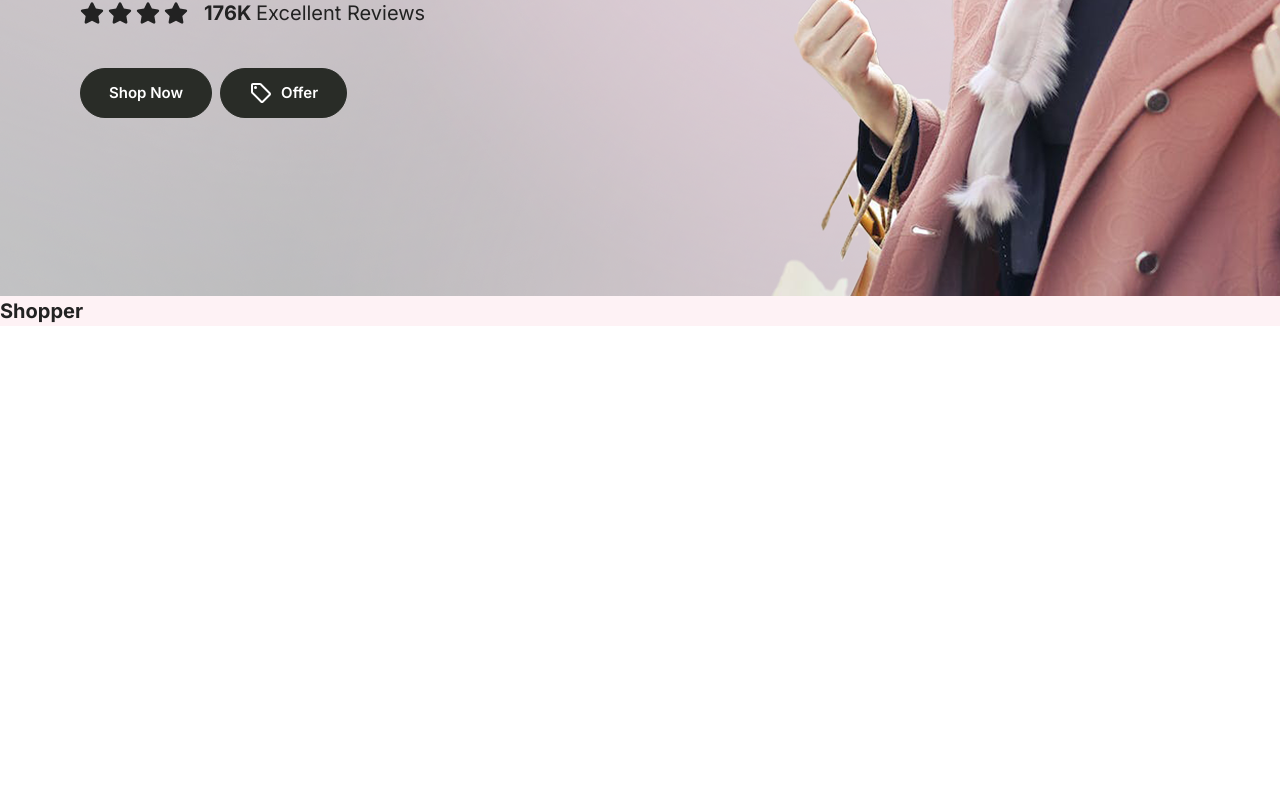
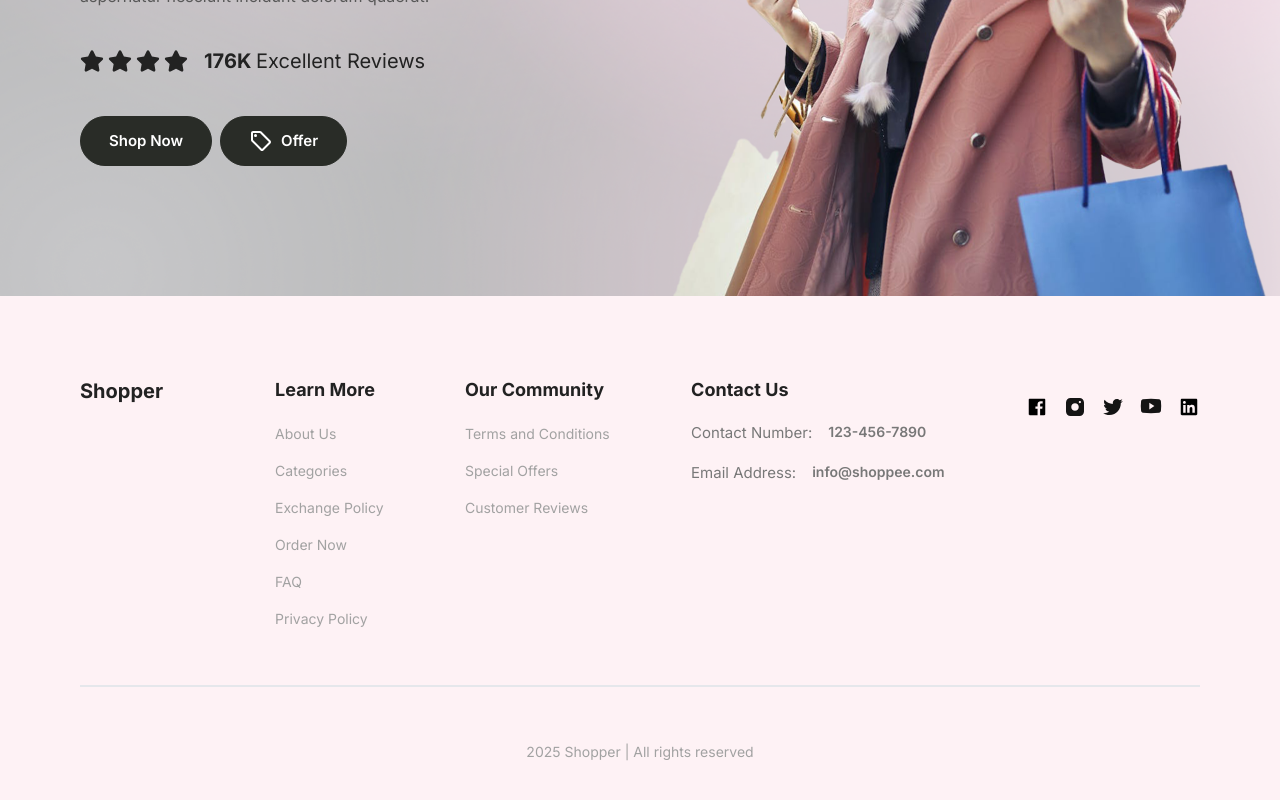
Before and after one commit to olalekanali/Ecommerce-Web-Application, a React (Vite) app: page / in a window 1280 px wide. Shown: the part 504-1304 px from the top of the page. Before the commit the page ends 830 px from the top, so only its background shows below. Built offline with nearby package versions, Linux system fonts and the light colour scheme.

Commit message:
footer completed

```diff
--- a/src/components/Footer.jsx
+++ b/src/components/Footer.jsx
@@ -1,23 +1,43 @@
 import { Link } from "react-router-dom";
-import { FOOTER_LINKS } from "../assets/data";
+import { FOOTER_CONTACT_INFO, FOOTER_LINKS } from "../assets/data";
+import SOCIALS from "../assets/socials";
 
 const Footer = () => {
   return (
-    <footer>
-      <div>
-        <div>
-          <div>
-            <Link to="/" className="mb-10 bold-20">
-              Shopper
-            </Link>
-          </div>
-          <div>
+    <footer className="flexCenter pb-24 pt-20">
+      <div className="max_padd_container flex w-full flex-col gap-14">
+        <div className="flex flex-col items-start justify-center gap-[10%] md:flex-row">
+          <Link to="/" className="mb-10 bold-20">Shopper</Link>
+          <div className="flex flex-wrap gap-8 sm:justify-between md:flex-1">
             {FOOTER_LINKS.map((col) => (
-              <FooterColumn ></FooterColumn>
+              <FooterColumn title={col.title} key={col.title}>
+                <ul className="flex flex-col gap-4 regular-14 text-gray-20">
+                  {col.links.map((link) => (
+                      <Link to="/" key={link}>{link}</Link>
+                  ))}
+                </ul>
+              </FooterColumn>
             ))}
-
+            <div className="flex flex-col gap-5">
+              <FooterColumn title={FOOTER_CONTACT_INFO.title}>
+                {FOOTER_CONTACT_INFO.links.map((link) => (
+                  <Link to="/" key={link.label} className="flex gap-4 md:flex-col lg:flex-row"><p>{link.label}:</p><p className="medium-14">{link.value}</p></Link>
+                ))}
+              </FooterColumn>
+            </div>
+            <div className="flex">
+                <FooterColumn >
+                  <ul className="flex gap-4">
+                    {SOCIALS.links.map((link) => (
+                      <Link to="/" key={link}><img src={link} alt="social icon" height={22} width={22}></img></Link>
+                    ))}
+                  </ul>
+                </FooterColumn>
+              </div>
           </div>
         </div>
+        <div className="border bg-gray-20"></div>
+        <p className="text-center regular-14 text-gray-20">2025 Shopper | All rights reserved</p>
       </div>
     </footer>
   );
@@ -25,8 +45,8 @@ const Footer = () => {
 
 const FooterColumn = ({ title, children }) => {
   return (
-    <div>
-      <h4>{title}</h4>
+    <div className="flex flex-col gap-5">
+      <h4 className="bold-18 whitespace-nowrap">{title}</h4>
       {children}
     </div>
   )
--- a/src/components/Hero.jsx
+++ b/src/components/Hero.jsx
@@ -4,8 +4,8 @@ import { FaStar } from "react-icons/fa";
 
 const Hero = () => {
   return (
-    <section className="relative bg-hero bg-center bg-no-repeat min-h-screen w-full">
-      <div className="max_padd_container relative pt-40 sm:pt-40">
+    <section className="relative bg-hero bg-cover bg-center bg-no-repeat min-h-screen w-full pb-12">
+      <div className="max_padd_container relative pt-40 sm:pt-52">
         <h1 className="h1 capitalize max-w-[37rem]">Digital Shopping Hub Junction</h1>
         <p className="text-gray-50 regular-16 mt-6 max-w-[37rem]">
           Lorem ipsum dolor sit amet consectetur adipisicing elit. Ducimus
```
